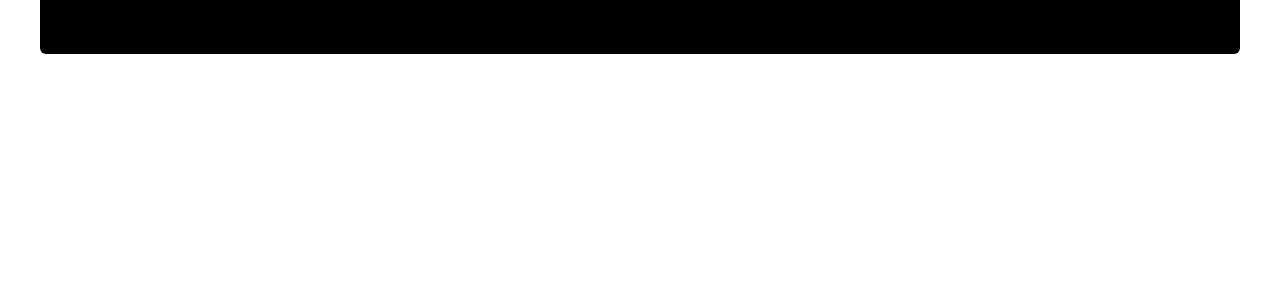
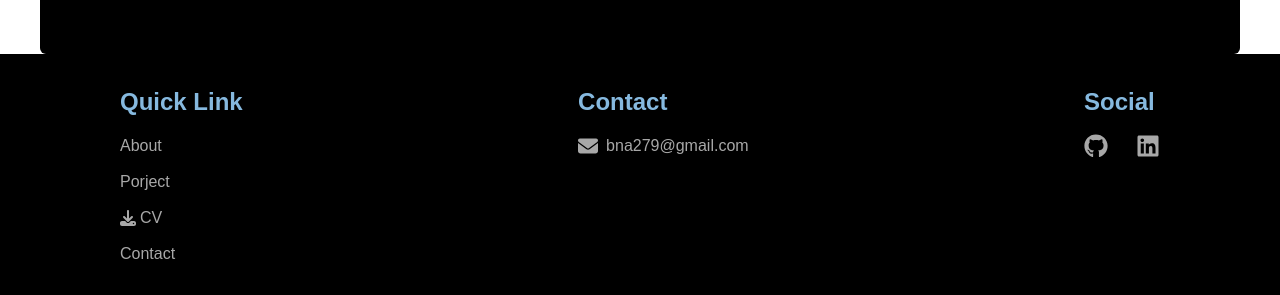
Before and after one commit to wanhsuan625/profile, a React (Create React App) app in the folder my-website/: page / in a window 1280 px wide. Shown: the part 3374-3669 px from the top of the page. Before the commit the page ends 3428 px from the top, so only its background shows below. Built offline with nearby package versions, Linux system fonts and the light colour scheme; the HTML template or start-up script is replaced by a standard one.

Commit message:
Feat: apply footer section in App.js

```diff
--- a/my-website/src/App.js
+++ b/my-website/src/App.js
@@ -3,6 +3,8 @@
 import Header from './section/Header';
 import ProjectContainer from './section/ProjectContainer';
 import About from './section/About';
+import Contact from './section/Contact';
+import Footer from './section/Footer';
 
 function App() {
   return (
@@ -11,6 +13,8 @@
     <Header />
     <ProjectContainer />
     <About />
+    <Contact />
+    <Footer />
   </>
   )
 }
```
